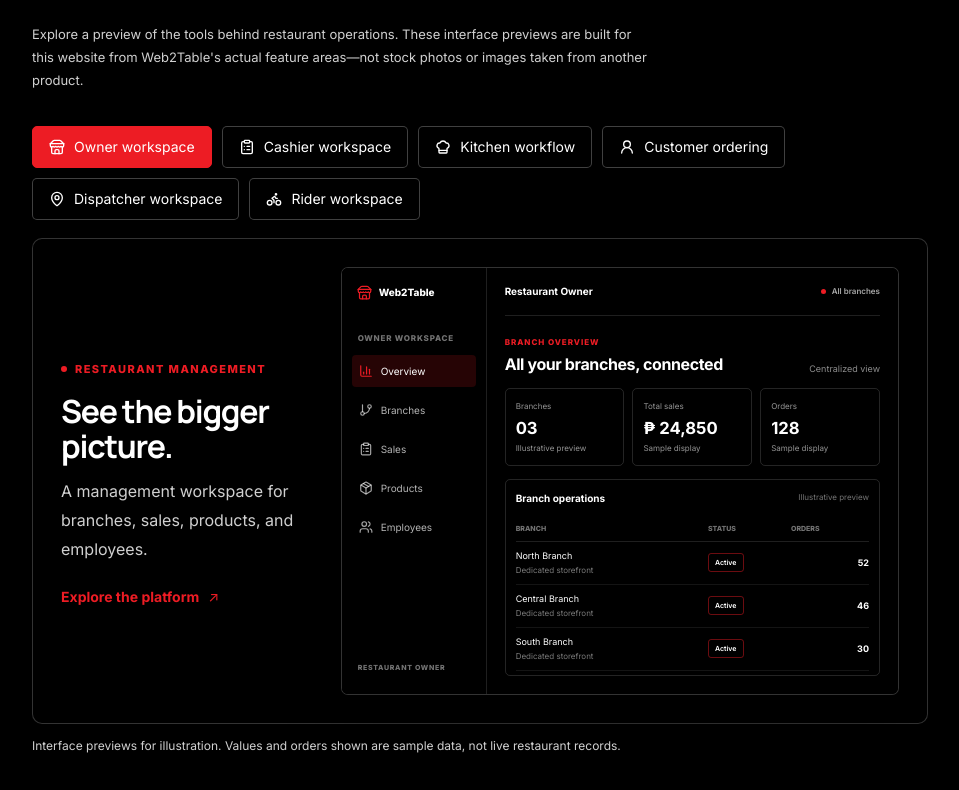
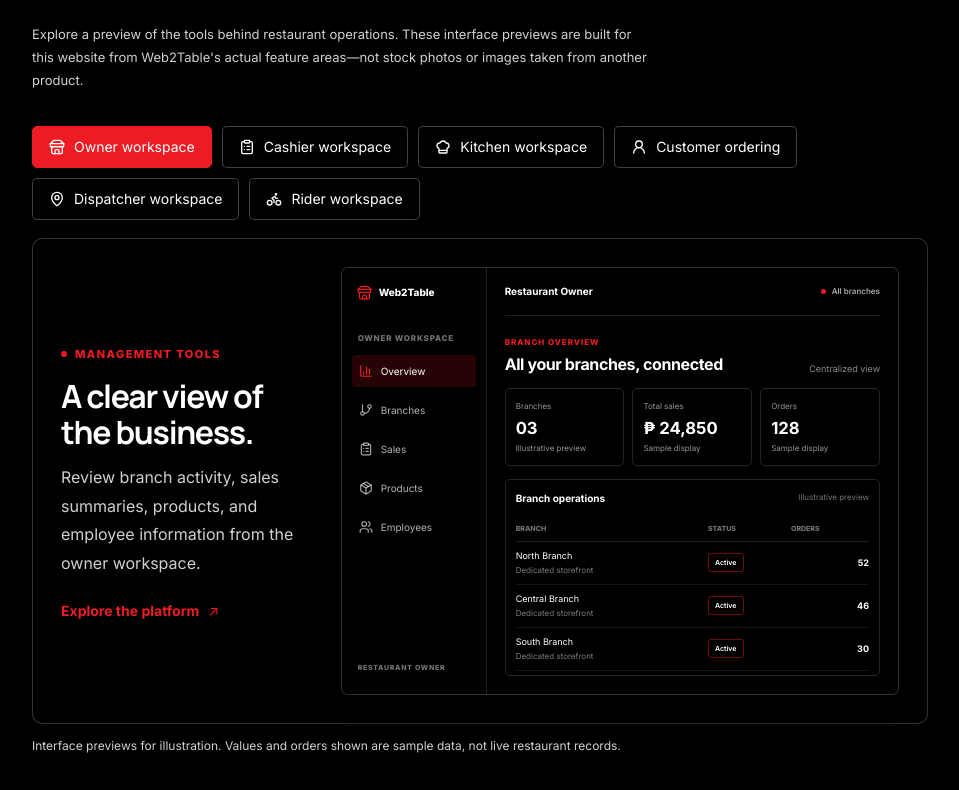
Before and after one commit to Jrnotjunior/web2table.io, a React (Vite) app: page / in a window 1280 px wide. Shown: the part 2560-3350 px from the top of the page, without its empty margins (160-1119 px from the left). Built offline with nearby package versions, Linux system fonts and the light colour scheme.

Commit message:
Refocus feature previews on workspace capabilities rather than workflow steps

```diff
--- a/src/content/productShowcase.ts
+++ b/src/content/productShowcase.ts
@@ -1,12 +1,12 @@
 import { Bike, ChefHat, ClipboardList, MapPin, Store, UserRound } from 'lucide-react'
 
 export const productShowcaseViews = [
-  { id: 'owner', label: 'Owner workspace', eyebrow: 'RESTAURANT MANAGEMENT', title: 'See the bigger picture.', description: 'A management workspace for branches, sales, products, and employees.', icon: Store },
-  { id: 'cashier', label: 'Cashier workspace', eyebrow: 'CUSTOMER ORDER HANDLING', title: 'Keep customer orders moving.', description: 'A focused cashier workspace for handling customer orders and service handoffs.', icon: ClipboardList },
-  { id: 'kitchen', label: 'Kitchen workflow', eyebrow: 'KITCHEN OPERATIONS', title: 'Make the next step clear.', description: 'A kitchen view centered on incoming orders, products, and quantities.', icon: ChefHat },
-  { id: 'customer', label: 'Customer ordering', eyebrow: 'ONLINE ORDERING', title: 'Make ordering easy for customers.', description: 'A customer-facing menu preview for browsing items and placing an order.', icon: UserRound },
-  { id: 'dispatcher', label: 'Dispatcher workspace', eyebrow: 'ORDER DISPATCH', title: 'Coordinate every handoff.', description: 'A dispatch workspace for tracking pickup orders and delivery assignments.', icon: MapPin },
-  { id: 'rider', label: 'Rider workspace', eyebrow: 'DELIVERY WORKFLOW', title: 'Keep deliveries on track.', description: 'A focused rider view for assigned deliveries and delivery status updates.', icon: Bike },
+  { id: 'owner', label: 'Owner workspace', eyebrow: 'MANAGEMENT TOOLS', title: 'A clear view of the business.', description: 'Review branch activity, sales summaries, products, and employee information from the owner workspace.', icon: Store },
+  { id: 'cashier', label: 'Cashier workspace', eyebrow: 'POINT-OF-SERVICE TOOLS', title: 'Tools for front-counter service.', description: 'Access the cashier order view, customer order details, and service controls in one focused workspace.', icon: ClipboardList },
+  { id: 'kitchen', label: 'Kitchen workspace', eyebrow: 'MENU AND KITCHEN TOOLS', title: 'Control menu availability and kitchen orders.', description: 'Review kitchen orders and quantities, and manage whether menu items are available for customers to order.', icon: ChefHat },
+  { id: 'customer', label: 'Customer ordering', eyebrow: 'ONLINE ORDERING TOOLS', title: 'A straightforward online menu.', description: 'Let customers browse menu categories, view item details, add selections to their cart, and check out.', icon: UserRound },
+  { id: 'dispatcher', label: 'Dispatcher workspace', eyebrow: 'FULFILLMENT MANAGEMENT TOOLS', title: 'A workspace for fulfillment control.', description: 'View delivery and pickup orders, organize assignments, and access dispatch controls for each fulfillment type.', icon: MapPin },
+  { id: 'rider', label: 'Rider workspace', eyebrow: 'DELIVERY TOOLS', title: 'The information riders need.', description: 'View assigned deliveries, customer destination details, and controls for updating delivery status.', icon: Bike },
 ] as const
 
 export type ProductShowcaseViewId = typeof productShowcaseViews[number]['id']
```
